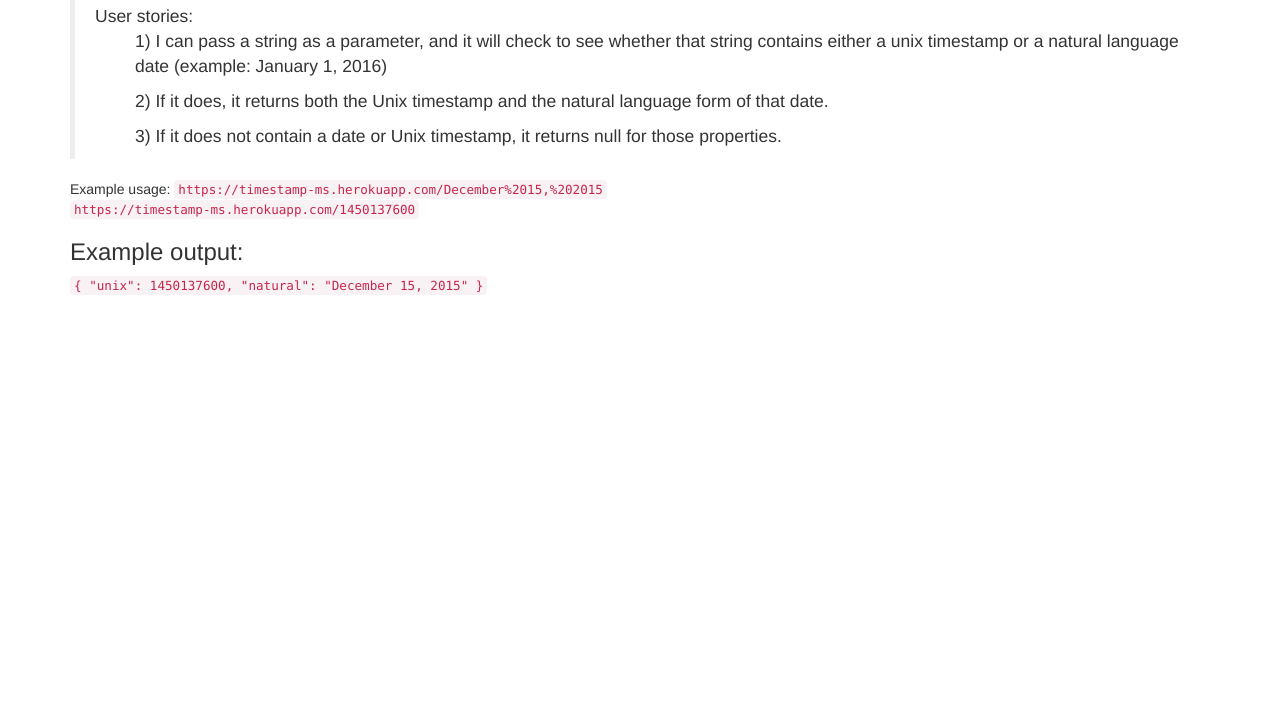
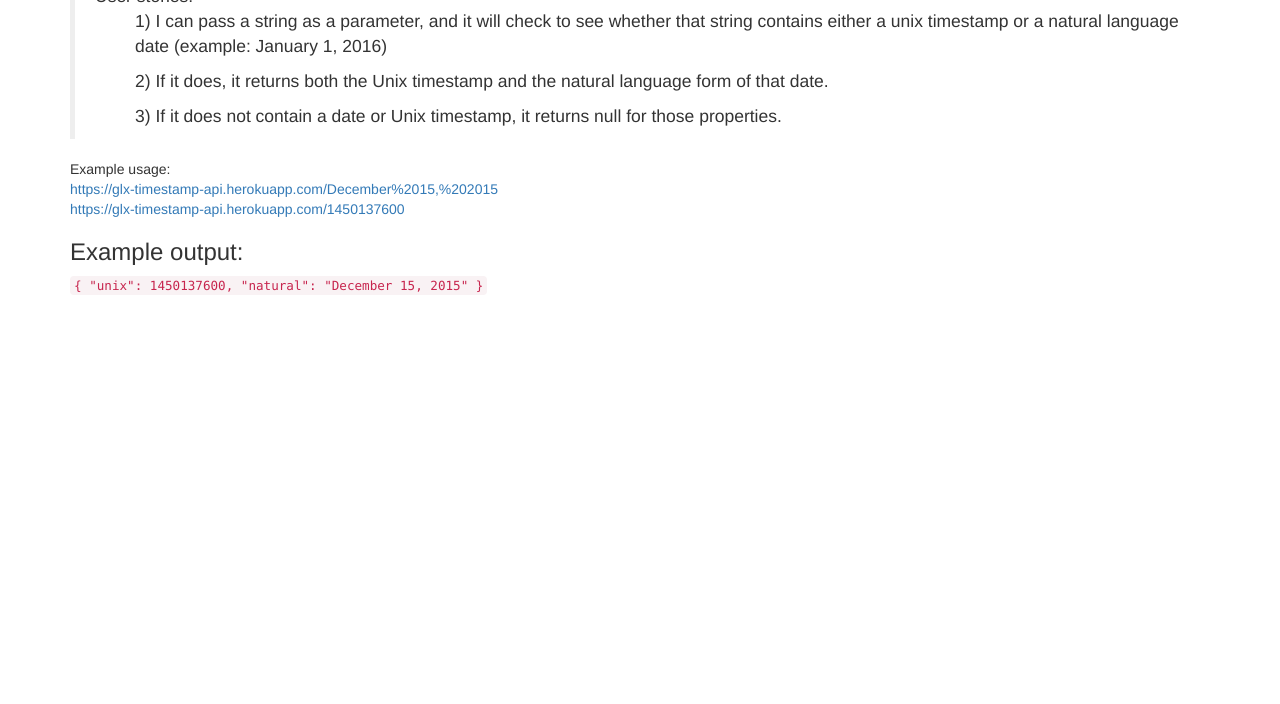
Before and after one commit to glxu0114/timestamp-api, a website: page index.html in a window 1280 px wide. Shown: the part 96-800 px from the top of the page. Drawn offline with nearby package versions, Linux system fonts and the light colour scheme.

Commit message:
First Commit.

```diff
--- a/index.html
+++ b/index.html
@@ -3,8 +3,8 @@
 <html lang="en">
     <head>
         <title>Timestamp microservice</title>
-        < <link rel="stylesheet" href="https://maxcdn.bootstrapcdn.com/bootstrap/3.3.6/css/bootstrap.min.css">
-       <!-- <link rel="stylesheet" href="https://www.w3schools.com/lib/w3.css"> -->
+        <link rel="stylesheet" href="https://maxcdn.bootstrapcdn.com/bootstrap/3.3.7/css/bootstrap.min.css">
+        <!-- <link rel="stylesheet" href="https://www.w3schools.com/lib/w3.css"> -->
     </head>
     <body>
         <div class="container">
@@ -18,9 +18,13 @@
                 <ul>2) If it does, it returns both the Unix timestamp and the natural language form of that date.</ul>
                 <ul>3) If it does not contain a date or Unix timestamp, it returns null for those properties.</ul>
             </blockquote>
-            <h3></h3>Example usage:</h3>
-            <code>https://timestamp-ms.herokuapp.com/December%2015,%202015</code><br>
-            <code>https://timestamp-ms.herokuapp.com/1450137600</code>
+            <h3></h3>Example usage:</h3><br/>
+           <!-- <code>https://glx-timestamp-api.herokuapp.com/December%2015,%202015</code><br> -->
+            <a href="https://glx-timestamp-api.herokuapp.com/December%2015,%202015">
+                     https://glx-timestamp-api.herokuapp.com/December%2015,%202015</a><br/>
+            <a href="https://glx-timestamp-api.herokuapp.com/1450137600">
+                     https://glx-timestamp-api.herokuapp.com/1450137600</a>
+
             <h3>Example output:</h3>
             <code>
                 {
```
